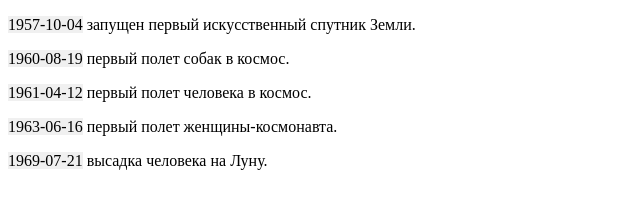
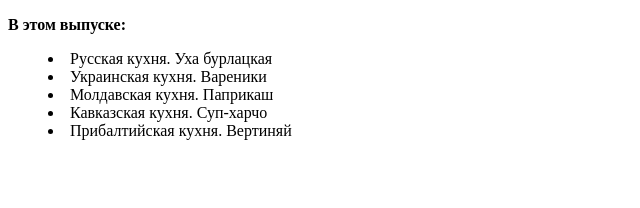
Before and after one commit to Gleb380/123, a plain HTML site: page index.html in a window 1280 px wide. Shown: the whole page, without its empty margins (0-640 px from the left). Drawn offline with Linux system fonts and the light colour scheme.

Commit message:
Update index.html

```diff
--- a/index.html
+++ b/index.html
@@ -1,19 +1,18 @@
-<!DOCTYPE html>
+<!DOCTYPE HTML PUBLIC "-//W3C//DTD HTML 4.01 Transitional//EN"
+  "http://www.w3.org/TR/html4/loose.dtd">
 <html>
  <head>
-  <meta charset="utf-8">
-  <title>time</title>
-  <style>
-   time { background: #f0f0f0; }
-  </style>
+  <meta http-equiv="Content-Type" content="text/html; charset=utf-8">
+  <title>Тег MENU</title>
  </head>
  <body>
-  <article>
-   <p><time>1957-10-04</time> запущен первый искусственный спутник Земли.</p>
-   <p><time>1960-08-19</time> первый полет собак в космос.</p>
-   <p><time>1961-04-12</time> первый полет человека в космос.</p>
-   <p><time>1963-06-16</time> первый полет женщины-космонавта.</p>
-   <p><time>1969-07-21</time> высадка человека на Луну.</p>
-  </article>
+  <p><strong>В этом выпуске:</strong></p>
+  <menu>
+   <li>Русская кухня. Уха бурлацкая</li>
+   <li>Украинская кухня. Вареники</li>
+   <li>Молдавская кухня. Паприкаш</li>
+   <li>Кавказская кухня. Суп-харчо</li>
+   <li>Прибалтийская кухня. Вертиняй</li>
+  </menu>
  </body>
 </html>
```
